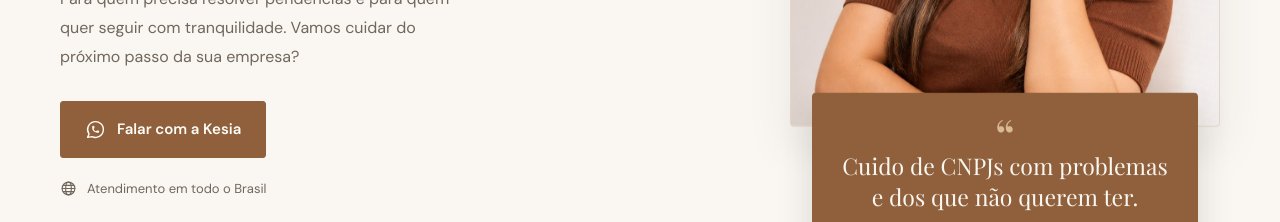
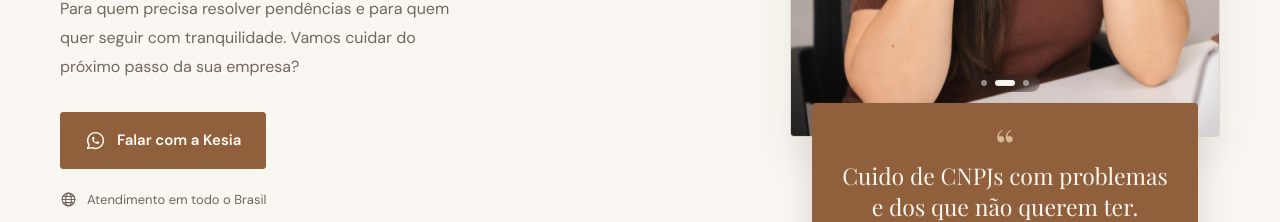
Before and after one commit to lipeandrade08-coder/Contadora-Kesia, a plain HTML site: page dist/index.html in a window 1280 px wide. Shown: the part 583-805 px from the top of the page. Drawn offline with nearby package versions, Linux system fonts and the light colour scheme; a web font is replaced by a local one.

Commit message:
Add crossfade slideshow to Hero section and update 2027 MEI revenue limit

```diff
--- a/dist/index.html
+++ b/dist/index.html
@@ -98,9 +98,18 @@
         </div>
         <div class="hero-visual reveal reveal-right">
           <div class="portrait-topline"><span>KESIA FEITOSA</span><span>CONTADORA</span></div>
-          <div class="portrait-frame">
+          <div class="portrait-frame" aria-label="Galeria de retratos de Kesia Feitosa">
             <img src="assets/hero-kesia.jpg" alt="Retrato de Kesia Feitosa, Contadora" width="1024" height="1536"
-              fetchpriority="high">
+              fetchpriority="high" class="portrait-slide slide-1 is-active">
+            <img src="assets/hero-kesia-2.jpg" alt="Kesia Feitosa em atendimento no escritório" width="1024"
+              height="1536" loading="lazy" class="portrait-slide slide-2">
+            <img src="assets/hero-kesia-3.jpg" alt="Kesia Feitosa planejando rotina contábil" width="1024" height="1536"
+              loading="lazy" class="portrait-slide slide-3">
+            <div class="portrait-dots" aria-hidden="true">
+              <button type="button" class="portrait-dot is-active" data-slide="0" tabindex="-1"></button>
+              <button type="button" class="portrait-dot" data-slide="1" tabindex="-1"></button>
+              <button type="button" class="portrait-dot" data-slide="2" tabindex="-1"></button>
+            </div>
           </div>
           <div class="portrait-note"><span class="note-mark" aria-hidden="true">“</span>
             <p>Cuido de CNPJs com problemas<br>e dos que não querem ter.</p><span class="note-signature">Kesia
@@ -365,10 +374,10 @@
         <div class="faq-list reveal reveal-right">
           <details>
             <summary>Qual a diferença básica entre MEI e ME?<span class="plus" aria-hidden="true"></span></summary>
-            <p>O MEI (Microempreendedor Individual) é para quem fatura até R$ 81 mil por ano e exerce atividades
-              permitidas na lista oficial, pagando um valor fixo mensal. A ME (Microempresa) permite faturar até R$ 360
-              mil por ano, contratar mais funcionários, exercer profissões regulamentadas (médicos, advogados,
-              engenheiros) e o imposto é calculado sobre o quanto você fatura no mês.</p>
+            <p>O MEI (Microempreendedor Individual), a partir de 2027, é para quem fatura até R$ 110 mil por ano e
+              exerce atividades permitidas na lista oficial, pagando um valor fixo mensal. A ME (Microempresa) permite
+              faturar até R$ 360 mil por ano, contratar mais funcionários, exercer profissões regulamentadas (médicos,
+              advogados, engenheiros) e o imposto é calculado sobre o quanto você fatura no mês.</p>
           </details>
           <details>
             <summary>Deixei de pagar a guia DAS do MEI. O que acontece?<span class="plus" aria-hidden="true"></span>
--- a/dist/script.js
+++ b/dist/script.js
@@ -45,14 +45,42 @@ document.querySelectorAll('.reveal, .reveal-left, .reveal-right').forEach((el) =
   observer.observe(el);
 });
 
-// Parallax na imagem/vídeo principal
-const portraitVideo = document.querySelector('.portrait-frame video');
-window.addEventListener('scroll', () => {
-  if (portraitVideo && window.innerWidth > 720) {
-    const scroll = window.scrollY;
-    portraitVideo.style.transform = `translateY(${scroll * 0.15}px)`;
-  }
-});
+// Slideshow com efeito Crossfade (Fader) no Hero
+const heroSlides = document.querySelectorAll('.portrait-slide');
+const heroDots = document.querySelectorAll('.portrait-dot');
+
+if (heroSlides.length > 1) {
+  let currentSlide = 0;
+  let slideTimer = null;
+
+  const showSlide = (index) => {
+    heroSlides[currentSlide].classList.remove('is-active');
+    if (heroDots[currentSlide]) heroDots[currentSlide].classList.remove('is-active');
+    currentSlide = (index + heroSlides.length) % heroSlides.length;
+    heroSlides[currentSlide].classList.add('is-active');
+    if (heroDots[currentSlide]) heroDots[currentSlide].classList.add('is-active');
+  };
+
+  const startSlideshow = () => {
+    stopSlideshow();
+    slideTimer = setInterval(() => {
+      showSlide(currentSlide + 1);
+    }, 4200);
+  };
+
+  const stopSlideshow = () => {
+    if (slideTimer) clearInterval(slideTimer);
+  };
+
+  heroDots.forEach((dot, idx) => {
+    dot.addEventListener('click', () => {
+      showSlide(idx);
+      startSlideshow();
+    });
+  });
+
+  startSlideshow();
+}
 
 // Intercepta cliques no WhatsApp para abrir o modal
 const waLinks = document.querySelectorAll('a[href^="https://wa.me"]');
--- a/dist/styles.css
+++ b/dist/styles.css
@@ -326,7 +326,8 @@ h1 em {
 }
 
 .portrait-frame {
-  aspect-ratio: 4 / 4.8;
+  position: relative;
+  aspect-ratio: 4 / 5;
   overflow: hidden;
   border-radius: 220px 220px 4px 4px;
   background: var(--cream);
@@ -334,14 +335,66 @@ h1 em {
   box-shadow: 0 22px 48px rgba(57, 45, 38, .08)
 }
 
-.portrait-frame img,
-.portrait-frame video {
+.portrait-frame .portrait-slide {
+  position: absolute;
+  inset: 0;
   width: 100%;
   height: 100%;
   object-fit: cover;
-  object-position: center 8%;
-  transform: none;
-  transform-origin: top center
+  opacity: 0;
+  transform: scale(1.04);
+  transition: opacity 1.2s cubic-bezier(0.4, 0, 0.2, 1), transform 5.5s cubic-bezier(0.2, 0.8, 0.2, 1);
+  will-change: opacity, transform;
+  pointer-events: none
+}
+
+.portrait-frame .portrait-slide.is-active {
+  opacity: 1;
+  transform: scale(1);
+  z-index: 1
+}
+
+.portrait-frame .slide-1 {
+  object-position: center 25%
+}
+
+.portrait-frame .slide-2 {
+  object-position: center 65%
+}
+
+.portrait-frame .slide-3 {
+  object-position: center 82%
+}
+
+.portrait-dots {
+  position: absolute;
+  bottom: 44px;
+  left: 50%;
+  transform: translateX(-50%);
+  z-index: 2;
+  display: flex;
+  gap: 8px;
+  padding: 6px 11px;
+  border-radius: 999px;
+  background: rgba(57, 45, 38, .28);
+  backdrop-filter: blur(6px);
+  -webkit-backdrop-filter: blur(6px)
+}
+
+.portrait-dot {
+  width: 6px;
+  height: 6px;
+  border-radius: 999px;
+  border: 0;
+  padding: 0;
+  background: rgba(250, 247, 242, .5);
+  cursor: pointer;
+  transition: width .35s ease, background .35s ease
+}
+
+.portrait-dot.is-active {
+  width: 20px;
+  background: var(--paper)
 }
 
 .portrait-note {
@@ -1646,13 +1699,12 @@ footer {
   }
 
   .portrait-frame {
-    aspect-ratio: 4 / 4.8;
+    aspect-ratio: 4 / 5;
     border-radius: 190px 190px 4px 4px
   }
 
-  .portrait-frame img,
-  .portrait-frame video {
-    transform: none
+  .portrait-dots {
+    bottom: 40px
   }
 
   .portrait-topline {
```
Also changed, not shown: dist/assets/hero-kesia-2.jpg (added), dist/assets/hero-kesia-3.jpg (added).
